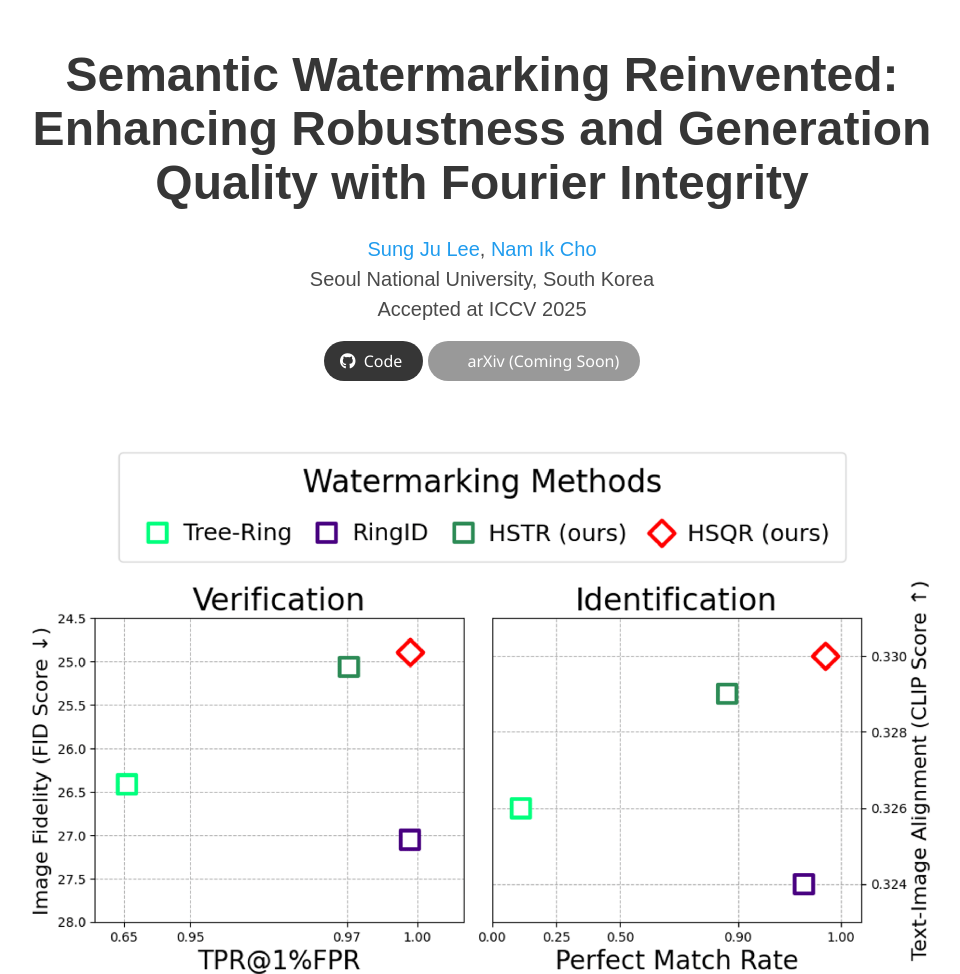
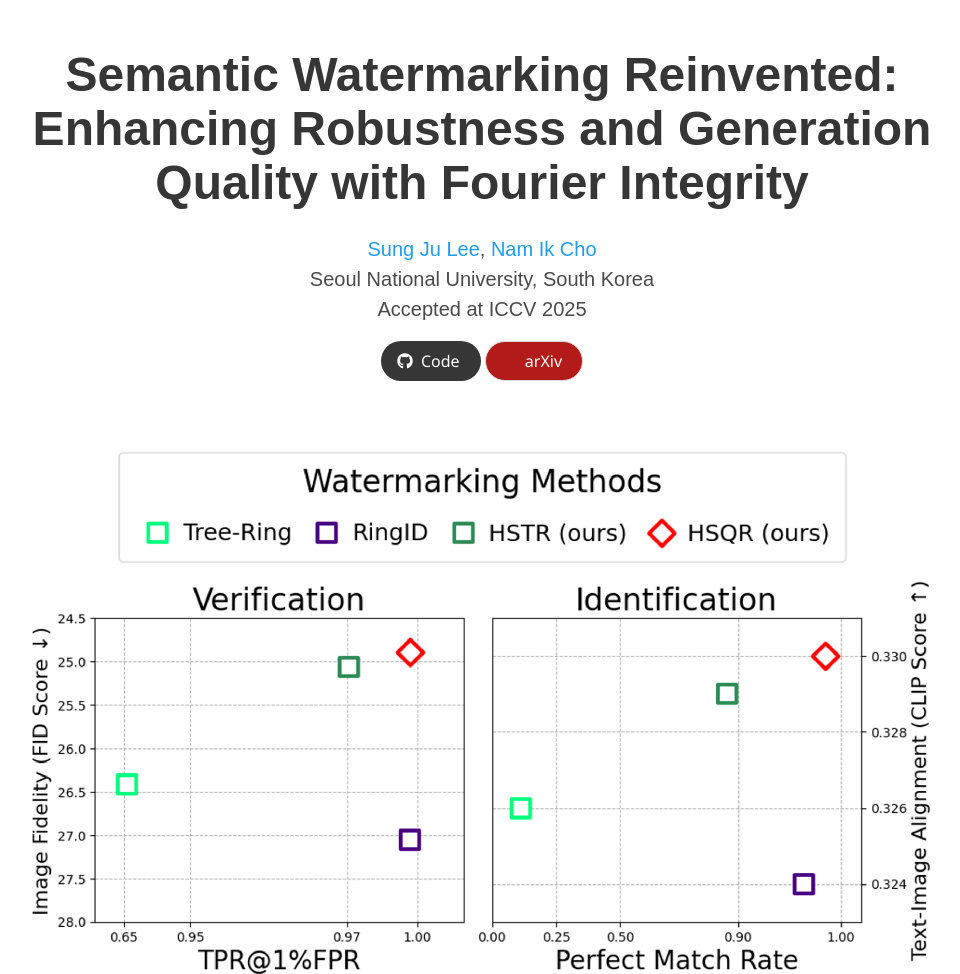
Before and after one commit to thomas11809/SFWMark, a plain HTML site: page docs/index.html in a window 1280 px wide. Shown: the top 974 px of the page, without its empty margins (158-1118 px from the left). Drawn offline with nearby package versions, Linux system fonts and the light colour scheme; some icons are missing; a web font is replaced by a local one.

Commit message:
add arxiv link button to the project page

```diff
--- a/docs/index.html
+++ b/docs/index.html
@@ -101,21 +101,23 @@
                 </span>
 
                 <!-- ArXiv abstract Link -->
-                <!-- <span class="link-block">
-                  <a href="https://arxiv.org/abs/<ARXIV PAPER ID>" target="_blank"
-                    class="external-link button is-normal is-rounded is-dark">
+                <span class="link-block">
+                  <a href="https://arxiv.org/abs/2509.07647" target="_blank"
+                    class="external-link button is-normal is-rounded"
+                    style="background-color: #B31B1B; color: white;">
                     <span class="icon">
                       <i class="ai ai-arxiv"></i>
                     </span>
                     <span>arXiv</span>
                   </a>
-                </span> -->
-                <span class="link-block">
+                </span>
+
+                <!-- <span class="link-block">
                 <a class="button is-normal is-rounded is-dark" disabled>
                   <span class="icon"><i class="ai ai-arxiv"></i></span>
                   <span>arXiv (Coming Soon)</span>
                 </a>
-                </span>
+                </span> -->
 
               </div>
             </div>
```
